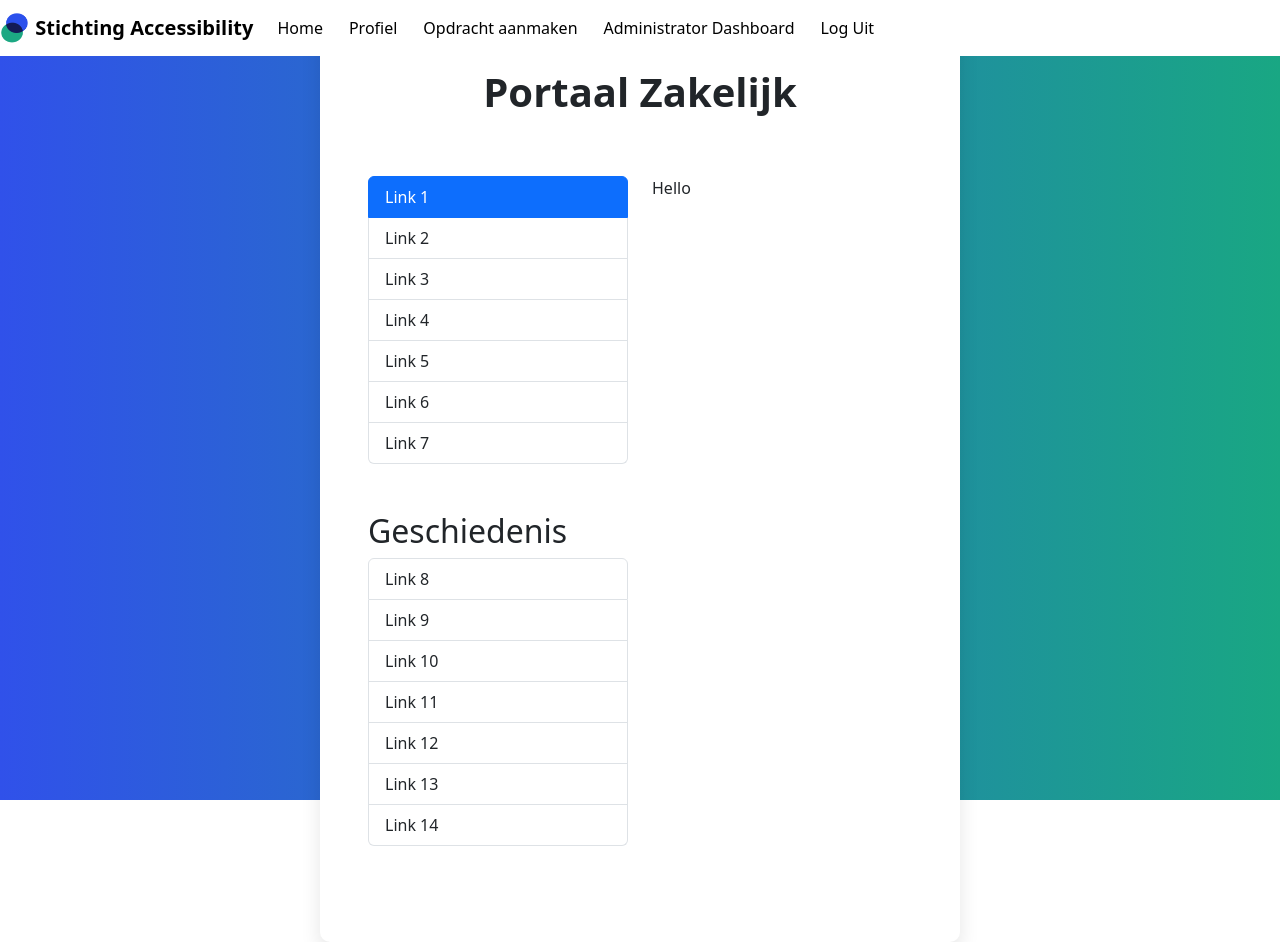
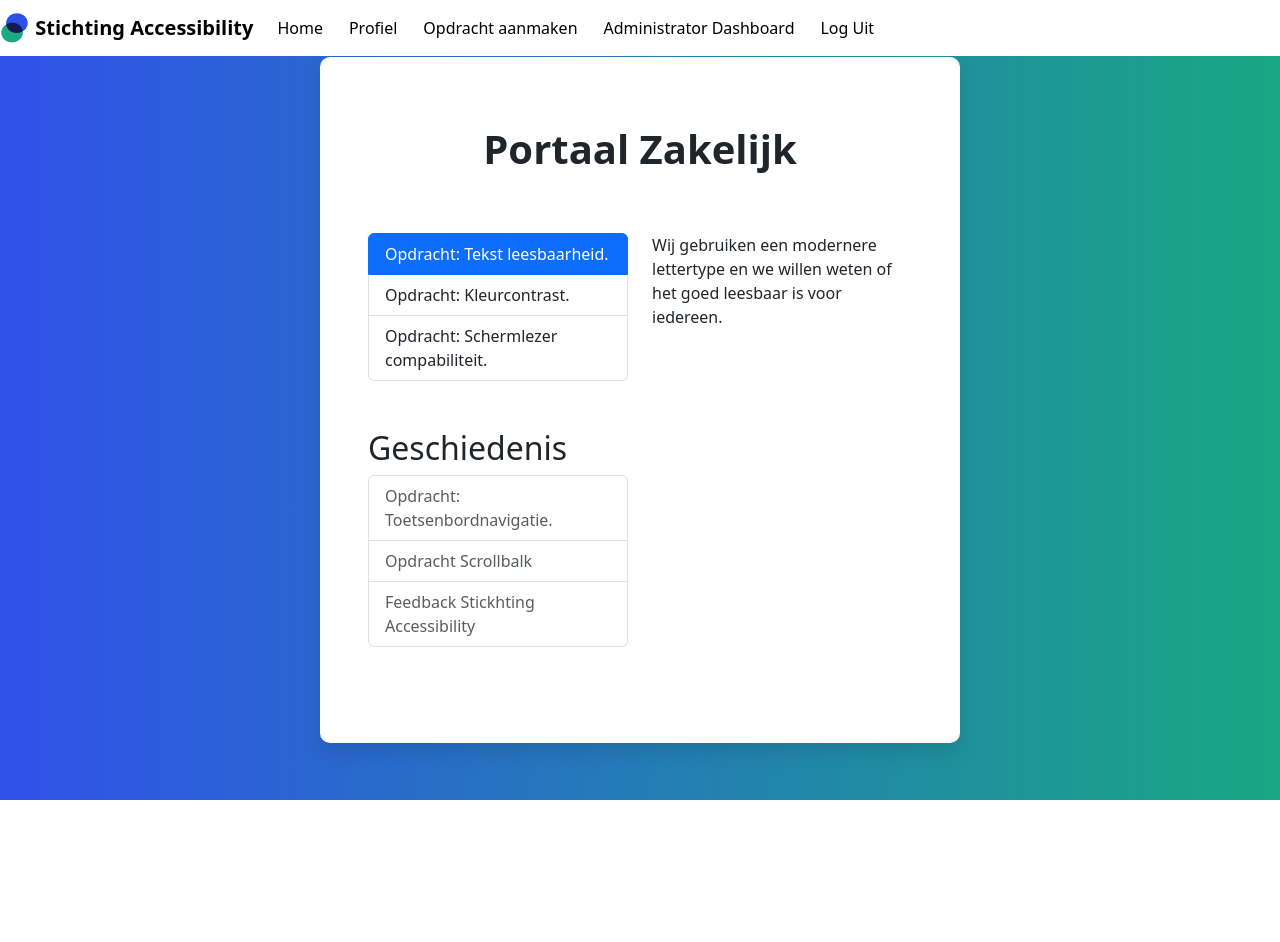
Before and after one commit to advanced03/accessibility-project, a React (Vite) app: page /CompanyPortal in a window 1280 px wide. After the commit the page ends 800 px from the top, so only its background shows below. Built offline with nearby package versions, Linux system fonts and the light colour scheme.

Commit message:
laatste wijziginen

```diff
--- a/src/pages/screens/CompanyPortal.jsx
+++ b/src/pages/screens/CompanyPortal.jsx
@@ -15,38 +15,21 @@ export const Ervaringsdeskundige = () => {
                         <Col>
                             <ListGroup className="mb-5">
                                 <ListGroup.Item action href="#link1">
-                                    Link 1
+                                    Opdracht: Tekst leesbaarheid.
                                 </ListGroup.Item>
                                 <ListGroup.Item action href="#link2">
-                                    Link 2
+                                    Opdracht: Kleurcontrast.
                                 </ListGroup.Item>
                                 <ListGroup.Item action href="#link3">
-                                    Link 3
-                                </ListGroup.Item>
-                                <ListGroup.Item action href="#link4">
-                                    Link 4
-                                </ListGroup.Item>
-                                <ListGroup.Item action href="#link5">
-                                    Link 5
-                                </ListGroup.Item>
-                                <ListGroup.Item action href="#link6">
-                                    Link 6
-                                </ListGroup.Item>
-                                <ListGroup.Item action href="#link7">
-                                    Link 7
+                                    Opdracht: Schermlezer compabiliteit.
                                 </ListGroup.Item>
                             </ListGroup>
                         </Col>
                         <Col>
                             <Tab.Content>
-                                <Tab.Pane eventKey="#link1">Hello</Tab.Pane>
-                                <Tab.Pane eventKey="#link2">Test</Tab.Pane>
-                                <Tab.Pane eventKey="#link3">one</Tab.Pane>
-                                <Tab.Pane eventKey="#link4">two</Tab.Pane>
-                                <Tab.Pane eventKey="#link5">tree</Tab.Pane>
-                                <Tab.Pane eventKey="#link6">to the</Tab.Pane>
-                                <Tab.Pane eventKey="#link6">fo</Tab.Pane>
-                                <Tab.Pane eventKey="#link7">bla bla bla</Tab.Pane>
+                                <Tab.Pane eventKey="#link1">Wij gebruiken een modernere lettertype en we willen weten of het goed leesbaar is voor iedereen.</Tab.Pane>
+                                <Tab.Pane eventKey="#link2">We hebben een nieuw kleuren pallet en we willen feedback van de experts.</Tab.Pane>
+                                <Tab.Pane eventKey="#link3">We willen de compabiliteit van Tweakers.net met schermlezers weten. </Tab.Pane>
                             </Tab.Content>
                         </Col>
                     </Row>
@@ -55,38 +38,22 @@ export const Ervaringsdeskundige = () => {
                     <h2>Geschiedenis</h2>
                         <Col>
                             <ListGroup className="mb-5">
-                                <ListGroup.Item action href="#link8">
-                                    Link 8
+                                <ListGroup.Item action href="#link8" disabled>
+                                   Opdracht: Toetsenbordnavigatie.
                                 </ListGroup.Item>
-                                <ListGroup.Item action href="#link9">
-                                    Link 9
+                                <ListGroup.Item action href="#link9" disabled>
+                                    Opdracht Scrollbalk
                                 </ListGroup.Item>
-                                <ListGroup.Item action href="#link10">
-                                    Link 10
-                                </ListGroup.Item>
-                                <ListGroup.Item action href="#link11">
-                                    Link 11
-                                </ListGroup.Item>
-                                <ListGroup.Item action href="#link12">
-                                    Link 12
-                                </ListGroup.Item>
-                                <ListGroup.Item action href="#link13">
-                                    Link 13
-                                </ListGroup.Item>
-                                <ListGroup.Item action href="#link14">
-                                    Link 14
+                                <ListGroup.Item action href="#link10"disabled>
+                                    Feedback Stickhting Accessibility
                                 </ListGroup.Item>
                             </ListGroup>
                         </Col>
                         <Col>
                             <Tab.Content>
-                                <Tab.Pane eventKey="#link8">Hello</Tab.Pane>
-                                <Tab.Pane eventKey="#link9">Test1</Tab.Pane>
-                                <Tab.Pane eventKey="#link10">one2</Tab.Pane>
-                                <Tab.Pane eventKey="#link11">two3</Tab.Pane>
-                                <Tab.Pane eventKey="#link12">tree4</Tab.Pane>
-                                <Tab.Pane eventKey="#link13">to the5</Tab.Pane>
-                                <Tab.Pane eventKey="#link14">fo6</Tab.Pane>
+                                <Tab.Pane eventKey="#link8"></Tab.Pane>
+                                <Tab.Pane eventKey="#link9"></Tab.Pane>
+                                <Tab.Pane eventKey="#link10"></Tab.Pane>
                             </Tab.Content>
                         </Col>
                     </Row>
--- a/src/pages/screens/ExpertPortal.jsx
+++ b/src/pages/screens/ExpertPortal.jsx
@@ -10,82 +10,50 @@ export const Ervaringsdeskundige = () => {
             <Container fluid id="expert-portal" className="w-50 p-5">
             <h1>Portaal ervaringsdeskundige</h1>
                 <NavbarComponent portalType="expert" />
-                <Tab.Container id="list-group-tabs" className="tab" defaultActiveKey="#link1">
+                <Tab.Container id="list-group-tabs-example" className="tab" defaultActiveKey="#link1">
                     <Row>
                         <Col>
                             <ListGroup className="mb-5">
                                 <ListGroup.Item action href="#link1">
-                                    Link 1
+                                    Opdracht: Tekst leesbaarheid.
                                 </ListGroup.Item>
                                 <ListGroup.Item action href="#link2">
-                                    Link 2
+                                    Opdracht: Kleurcontrast.
                                 </ListGroup.Item>
                                 <ListGroup.Item action href="#link3">
-                                    Link 3
-                                </ListGroup.Item>
-                                <ListGroup.Item action href="#link4">
-                                    Link 4
-                                </ListGroup.Item>
-                                <ListGroup.Item action href="#link5">
-                                    Link 5
-                                </ListGroup.Item>
-                                <ListGroup.Item action href="#link6">
-                                    Link 6
-                                </ListGroup.Item>
-                                <ListGroup.Item action href="#link7">
-                                    Link 7
+                                    Opdracht: Schermlezer compabiliteit.
                                 </ListGroup.Item>
                             </ListGroup>
                         </Col>
                         <Col>
                             <Tab.Content>
-                                <Tab.Pane eventKey="#link1">Opdracht 1</Tab.Pane>
-                                <Tab.Pane eventKey="#link2">Opdracht 2</Tab.Pane>
-                                <Tab.Pane eventKey="#link3">Opdracht 3</Tab.Pane>
-                                <Tab.Pane eventKey="#link4">Opdracht 4</Tab.Pane>
-                                <Tab.Pane eventKey="#link5">Opdracht 5</Tab.Pane>
-                                <Tab.Pane eventKey="#link6">Opdracht 6</Tab.Pane>
-                                <Tab.Pane eventKey="#link7">Opdracht 7</Tab.Pane>
+                                <Tab.Pane eventKey="#link1">Tweakers.net: Kies welke lettertype beter leesbaar is, lettertype x of y?</Tab.Pane>
+                                <Tab.Pane eventKey="#link2">Tweakers.net: Is de nieuwe website rustig op de ogen?</Tab.Pane>
+                                <Tab.Pane eventKey="#link3">Tweakers.net Werken schremlezers goed met de nieuwe versie van tweakers?</Tab.Pane>
                             </Tab.Content>
                         </Col>
                     </Row>
 
                     <Row>
-                    <h2 className='mb-5'>Geschiedenis</h2>
+                    <h2>Geschiedenis</h2>
                         <Col>
                             <ListGroup className="mb-5">
-                                <ListGroup.Item action href="#link8">
-                                Verlopen 1
+                                <ListGroup.Item action href="#link8" disabled>
+                                   Opdracht: Toetsenbordnavigatie.
                                 </ListGroup.Item>
-                                <ListGroup.Item action href="#link9">
-                                Verlopen 2
+                                <ListGroup.Item action href="#link9" disabled>
+                                    Opdracht Scrollbalk
                                 </ListGroup.Item>
-                                <ListGroup.Item action href="#link10">
-                                Verlopen 3
-                                </ListGroup.Item>
-                                <ListGroup.Item action href="#link11">
-                                Verlopen 4
-                                </ListGroup.Item>
-                                <ListGroup.Item action href="#link12">
-                                Verlopen 5
-                                </ListGroup.Item>
-                                <ListGroup.Item action href="#link13">
-                                Verlopen 6
-                                </ListGroup.Item>
-                                <ListGroup.Item action href="#link14">
-                                Verlopen 7
+                                <ListGroup.Item action href="#link10"disabled>
+                                    Feedback Stickhting Accessibility
                                 </ListGroup.Item>
                             </ListGroup>
                         </Col>
                         <Col>
                             <Tab.Content>
-                                <Tab.Pane eventKey="#link8">opdr9</Tab.Pane>
-                                <Tab.Pane eventKey="#link9">opdr10</Tab.Pane>
-                                <Tab.Pane eventKey="#link10">opdr11</Tab.Pane>
-                                <Tab.Pane eventKey="#link11">opdr12</Tab.Pane>
-                                <Tab.Pane eventKey="#link12">opdr13</Tab.Pane>
-                                <Tab.Pane eventKey="#link13">opdr14</Tab.Pane>
-                                <Tab.Pane eventKey="#link14">opdr15</Tab.Pane>
+                                <Tab.Pane eventKey="#link8"></Tab.Pane>
+                                <Tab.Pane eventKey="#link9"></Tab.Pane>
+                                <Tab.Pane eventKey="#link10"></Tab.Pane>
                             </Tab.Content>
                         </Col>
                     </Row>
--- a/src/pages/screens/ExpertSignUp.jsx
+++ b/src/pages/screens/ExpertSignUp.jsx
@@ -146,8 +146,8 @@ export const ExpertSignUp = ({ handleToExpertLogin }) => {
             <Form.Label>Voorkeur benadering:</Form.Label>
             <FormControl as="select" required>
               <option value=""></option>
-              <option value="option1">Optie 1</option>
-              <option value="option2">Optie 2</option>
+              <option value="option1">E-Mail</option>
+              <option value="option2">Telefonisch</option>
             </FormControl>
             <Form.Control.Feedback type="invalid">
               Kies een voorkeur.
@@ -161,8 +161,8 @@ export const ExpertSignUp = ({ handleToExpertLogin }) => {
             <Form.Label>Voorkeur onderzoek:</Form.Label>
             <FormControl as="select" required>
               <option value=""></option>
-              <option value="option1">Optie 1</option>
-              <option value="option2">Optie 2</option>
+              <option value="option1">Slechtziend</option>
+              <option value="option2">ADHD</option>
             </FormControl>
             <Form.Control.Feedback type="invalid">
               Kies een voorkeur.
```
Also changed, not shown: src/pages/screens/components/NavbarComponent.jsx (+27 -14 lines).
